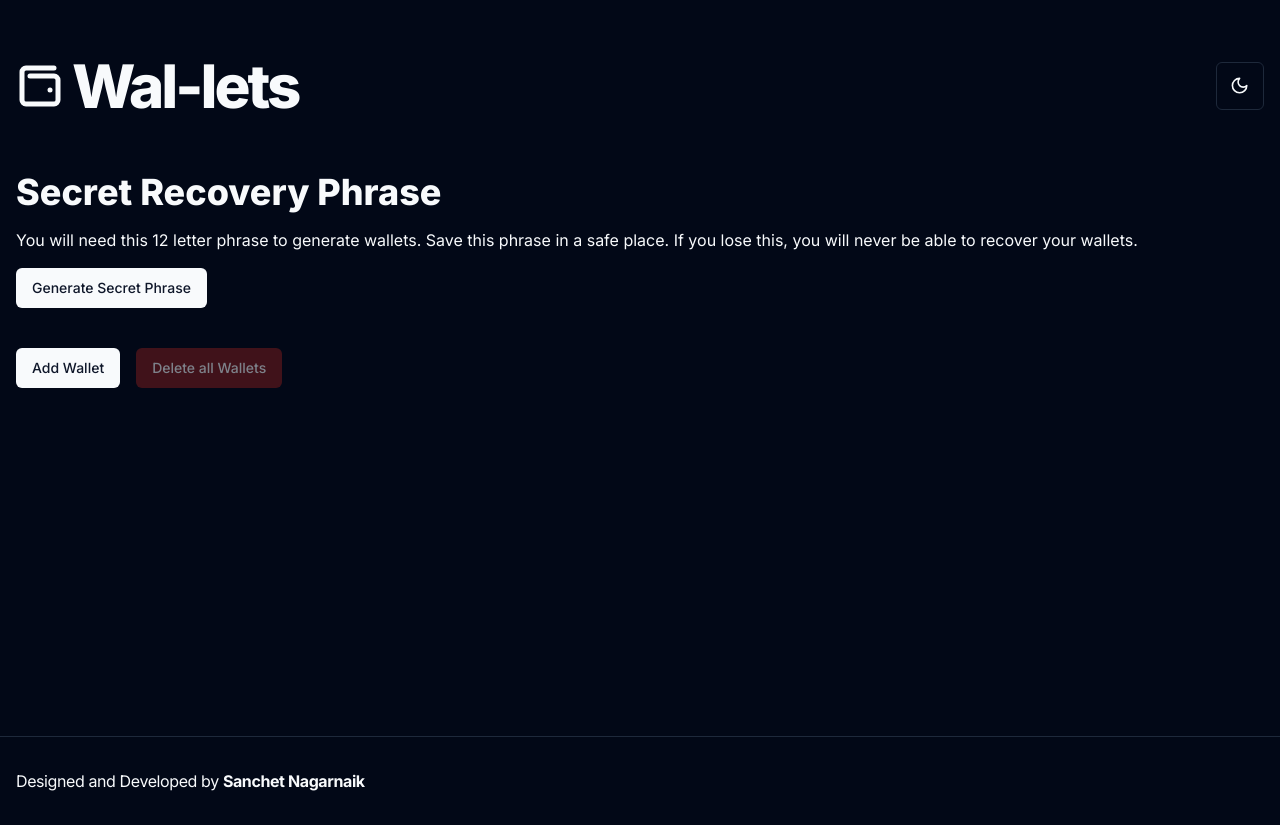
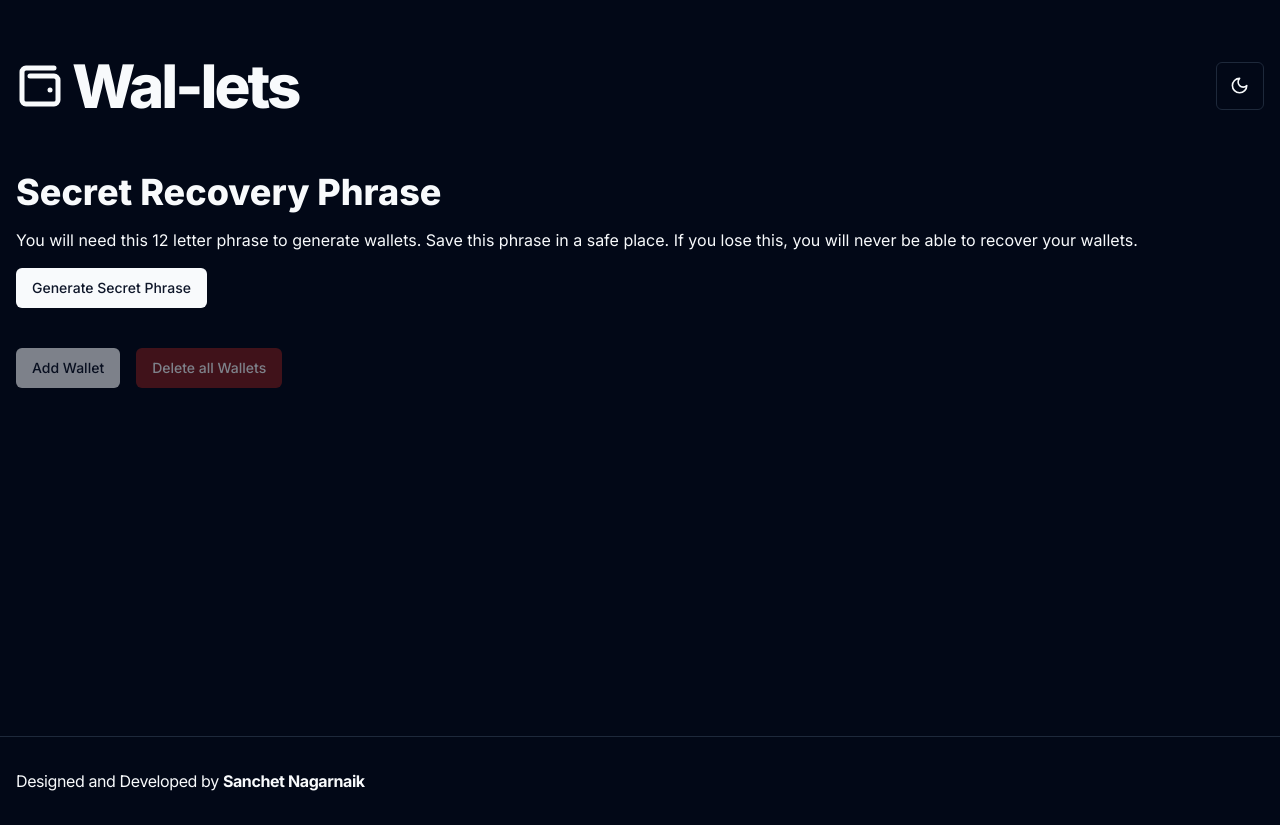
Before and after one commit to nagxsan/wallets-creator, a Next.js app: page / in a window 1280 px wide. Built offline with nearby package versions, Linux system fonts and the light colour scheme.

Commit message:
disable add wallets when mnemonics not generated

```diff
--- a/components/wallet-buttons.tsx
+++ b/components/wallet-buttons.tsx
@@ -123,7 +123,7 @@ export function WalletButtons() {
     <div className="flex items-center gap-x-4">
       <DropdownMenu>
         <DropdownMenuTrigger asChild>
-          <Button variant="default">Add Wallet</Button>
+          <Button variant="default" disabled={mnemonics === ''}>Add Wallet</Button>
         </DropdownMenuTrigger>
         <DropdownMenuContent className="w-56">
           <DropdownMenuLabel>Choose blockchain type</DropdownMenuLabel>
```
